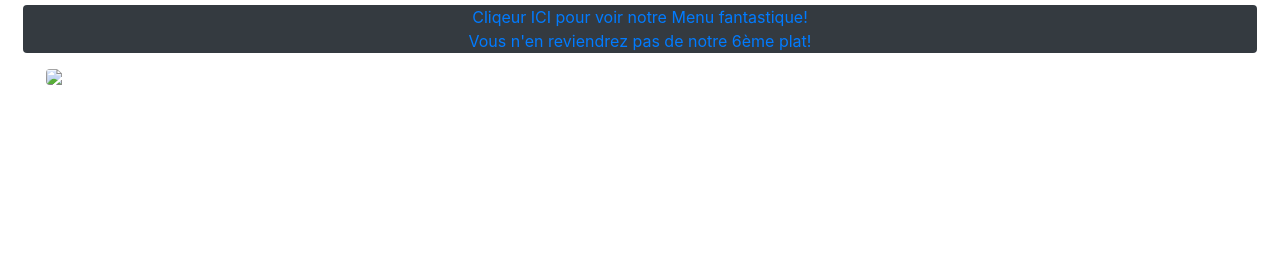
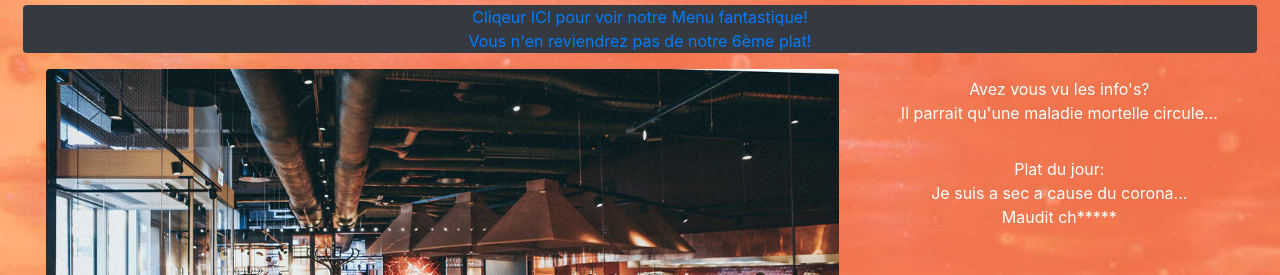
Before and after one commit to Doomsmash/restaurant-css-framework, a plain HTML site: page index.html in a window 1280 px wide. Shown: the part 201-476 px from the top of the page. Drawn offline with nearby package versions, Linux system fonts and the light colour scheme.

Commit message:
resolving bg issue

```diff
--- a/Style.css
+++ b/Style.css
@@ -4,7 +4,7 @@ img{
 }
 
 body{
-    background-image: url(Bg_2.webp);
+    background-image: url(Images/Bg_2.webp);
     background-size: cover;
 
 }
--- a/index.html
+++ b/index.html
@@ -63,7 +63,7 @@
         </aside>
         <main class="row mx-2 my-2 rounded text-white">
             <picture class="col-sm col-md-8 mx-2 my-2">
-                <img src="Salle_2.webp" class="img-fluid d-block rounded">
+                <img src="Images/Salle_2.webp" class="img-fluid d-block rounded">
             </picture>
             <aside class="col mx-2 my-3">
                 <section class="row">
```
Also changed, not shown: Menu.html (+1 -1 lines).
